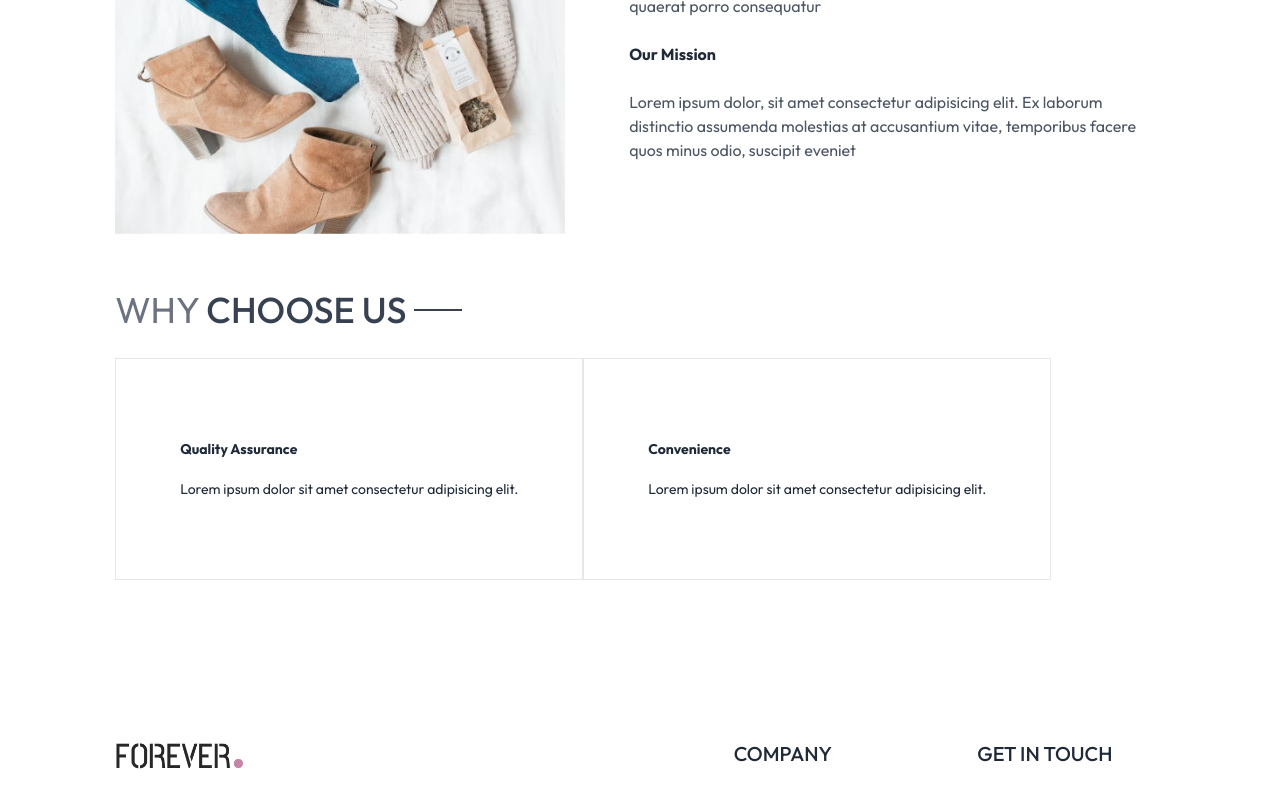
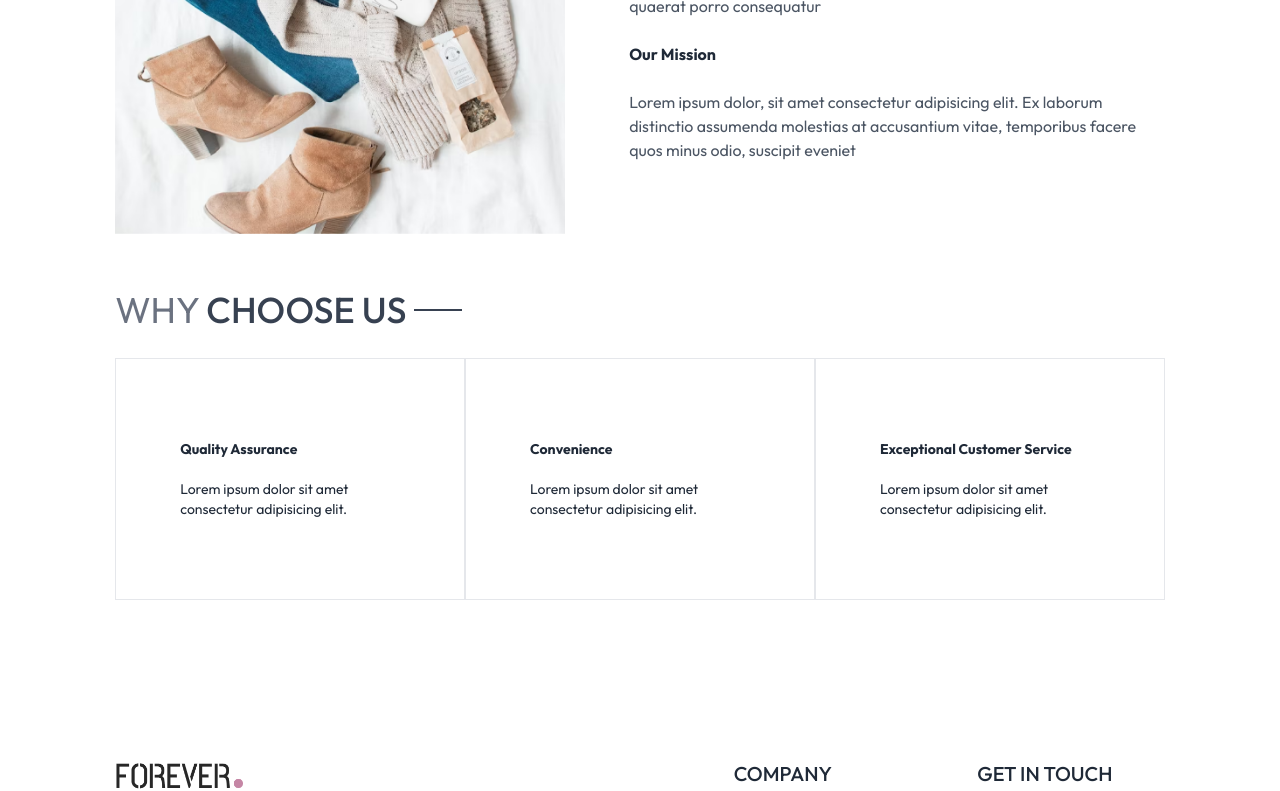
Before and after one commit to ashrafultusar/urban-frontend, a React (Vite) app in the folder urban-frontend/: page /about in a window 1280 px wide. Shown: the part 412-1203 px from the top of the page. Built offline with nearby package versions, Linux system fonts and the light colour scheme.

Commit message:
added update

```diff
--- a/urban-frontend/src/pages/About.jsx
+++ b/urban-frontend/src/pages/About.jsx
@@ -29,6 +29,10 @@ const About = () => {
                   <b>Convenience</b>
                   <p>Lorem ipsum dolor sit amet consectetur adipisicing elit.</p>
               </div>
+              <div className="border  px-10 md:px-16 py-8 sm:py-20 flex flex-col gap-5">
+                  <b>Exceptional Customer Service</b>
+                  <p>Lorem ipsum dolor sit amet consectetur adipisicing elit.</p>
+              </div>
           </div>
     </div>
   );
```
